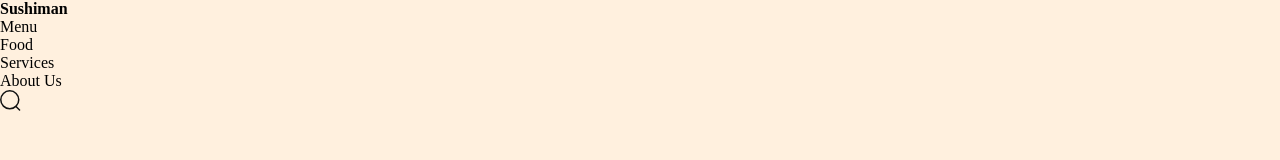
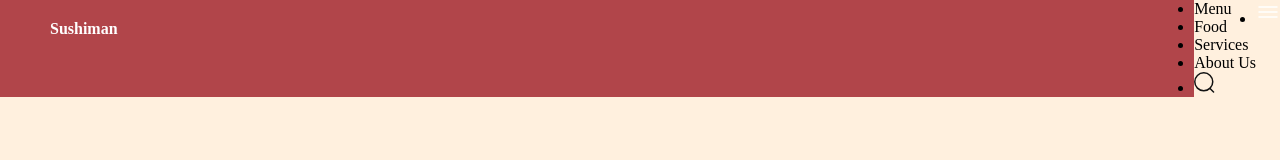
Before and after one commit to CCerdasDev/sushi, a website built with Vite: page index.html in a window 1280 px wide. Built offline with nearby package versions, Linux system fonts and the light colour scheme.

Commit message:
Added navbar and css styling

```diff
--- /dev/null
+++ b/css/sections/header.css
@@ -0,0 +1,26 @@
+.header__nav{
+    display: flex;
+    overflow: hidden;
+}
+
+.header__logo{
+    flex: 1;
+    display: flex;
+
+    position: relative;
+    padding: 20px;
+}
+
+.header__logo-overlay{
+    position: absolute;
+    inset: 0;
+    width: 100%;
+    background-color: var(--primary-color);
+    z-index: -1;
+}
+
+.header__logo h4{
+    padding-left: 30px;
+
+    color: #fff;
+}
--- a/css/style.css
+++ b/css/style.css
@@ -2,8 +2,8 @@
 @import url("https://fonts.googleapis.com/css2?family=Plus+Jakarta+Sans:wght@200;300;400;500;600;700;800&display=swap");
 
 /* other css file imports */
-/* @import url("sections/header.css");
-@import url("sections/hero.css");
+@import url("sections/header.css");
+/*@import url("sections/hero.css");
 @import url("sections/about.css");
 @import url("sections/popular.css");
 @import url("sections/trending.css");
--- a/index.html
+++ b/index.html
@@ -16,6 +16,7 @@
           <div class="header__logo-overlay">
 
           </div>
+        </div>
 
         <ul class="header__menu">
           <li>
@@ -36,10 +37,11 @@
         </ul>
 
         <ul class="header__menu-mobile">
-          <li src="assets/menu.svg"></li>
+          <li>
+            <img src="assets/menu.svg" alt="menu"/>
+          </li>
         </ul>
 
-        </div>
       </nav>
     </header>
 
--- a/package.json
+++ b/package.json
@@ -9,6 +9,6 @@
     "preview": "vite preview"
   },
   "devDependencies": {
-    "vite": "^7.0.4"
+    "vite": "^7.0.6"
   }
 }
```
Also changed, not shown: 1 other file.
